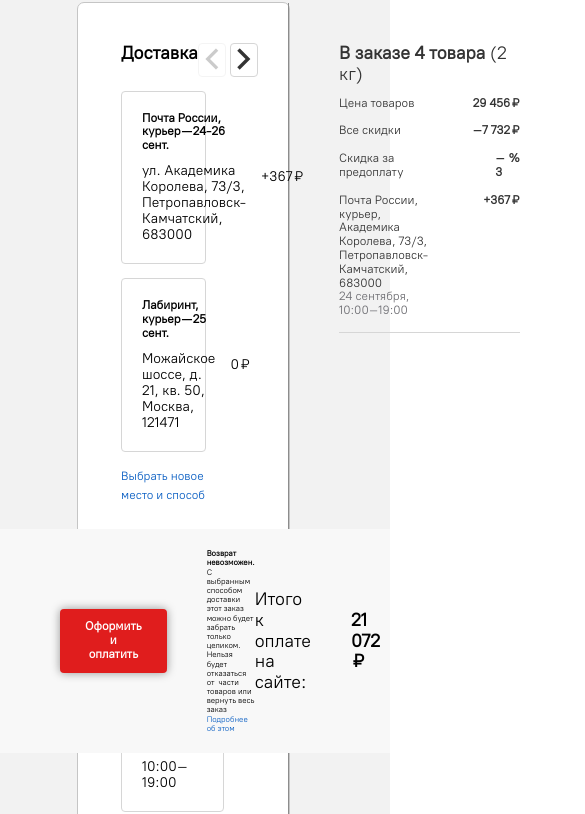
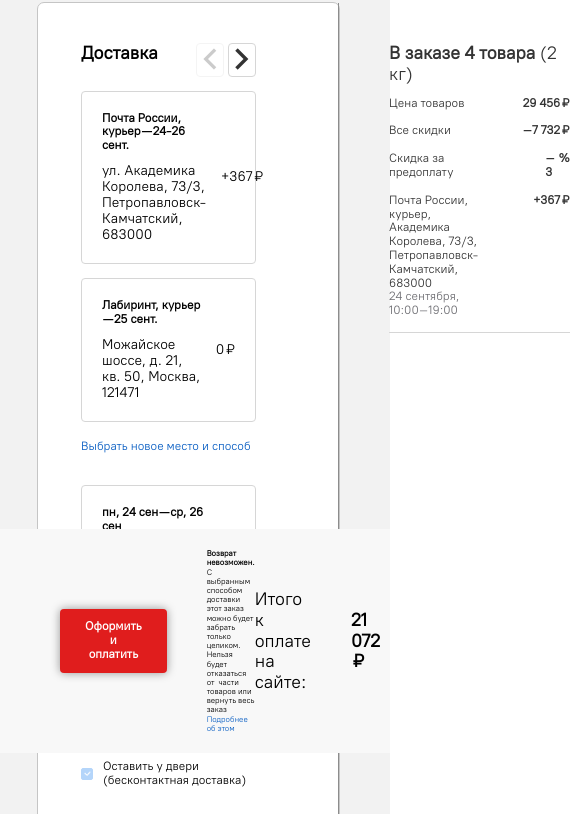
Before and after one commit to YaroslavBorshevsky812/Forms, a website: page index.html in a window 390 px wide. Shown: the part 91-905 px from the top of the page, 585 px wide, since content can reach past the window. Drawn offline with Linux system fonts and the light colour scheme.

Commit message:
responsive panels in a row

```diff
--- a/scss/style.scss
+++ b/scss/style.scss
@@ -512,17 +512,24 @@ h5 {
 
 
 @media (max-width: 1800px) {
-  .panels {
+  .oder_wrapper {
+    padding-left: 37px;
+    padding-right: 35px;
+  }
+  .panels--delivery {
+    min-height: 110px;
+  }
+  .panels--payment {
     flex-wrap: wrap;
   }
-  .form_radio_btn--delivery {
-    & + & {
-      margin-left: 0;
-      margin-top: 14px;
-    }
+  .panels_item_content_text {
+    font-size: 14px;
+  }
+  .panels_item_price {
+    font-size: 14px;
   }
   .oder_content_left {
-    max-width: 800px;
+    max-width: 950px;
   }
   .recipent_content {
     flex-wrap: wrap;
@@ -554,6 +561,9 @@ h5 {
   .recipent_content_wrapper {
     margin-bottom: 20px;
   }
+  h4 {
+    font-size: 18px;
+  }
 }
 
 @media (max-width: 1500px) {
@@ -579,12 +589,6 @@ h5 {
   }
   h4 {
     font-size: 12px;
-  }
-  .panels_item_content_text {
-    font-size: 14px;
-  }
-  .panels_item_price {
-    font-size: 14px;
   }
   .cart_content {
     font-size: 12px;
@@ -612,6 +616,15 @@ h5 {
 }
 
 @media (max-width: 1200px) {
+  .panels {
+    flex-wrap: wrap;
+  }
+  .form_radio_btn--delivery {
+    & + & {
+      margin-left: 0;
+      margin-top: 14px;
+    }
+  }
   .oder_content_left {
     max-width: 450px;
   }
```
Also changed, not shown: css/style.css.
